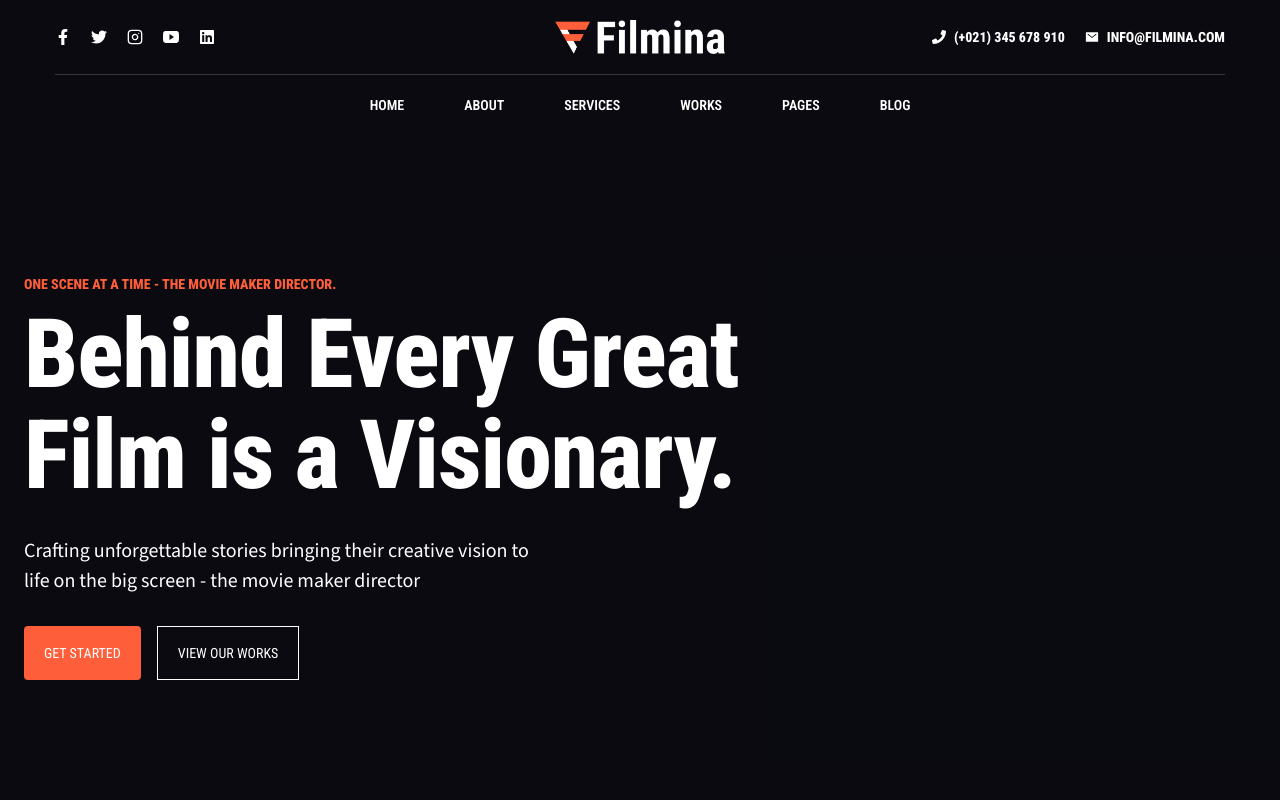
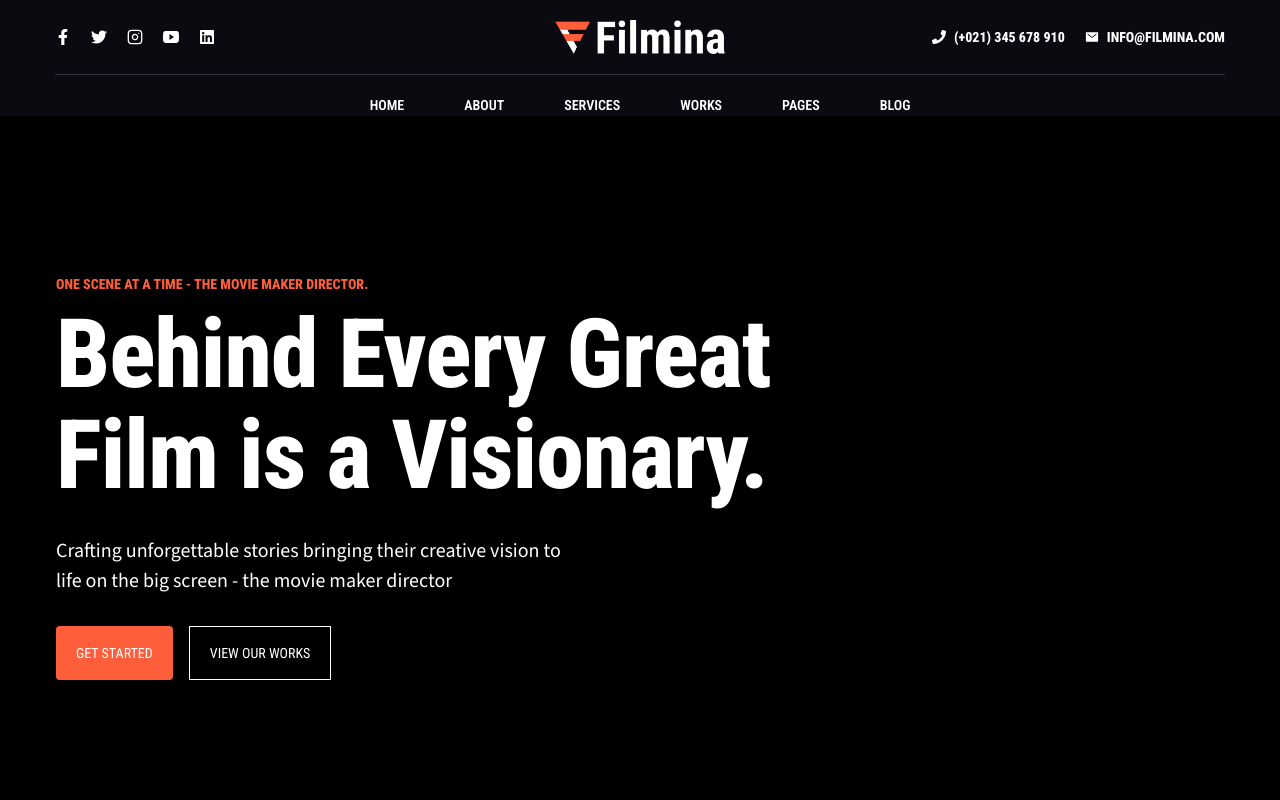
Before and after one commit to mamudulislam/Filmmakersite, a React (Vite) app: page / in a window 1280 px wide. Shown: the top 800 px of the page. Built offline with nearby package versions, Linux system fonts and the light colour scheme.

Commit message:
changes banner

```diff
--- a/src/Componentes/Banner.jsx
+++ b/src/Componentes/Banner.jsx
@@ -3,7 +3,7 @@ import { motion } from 'framer-motion'
 
 const Banner = () => {
     return (
-        <div className="mx-auto w-full max-w-screen-xl bg-[#1A1B2A66] px-6 pt-20 md:pt-[158px]">
+        <div className="mx-auto w-full max-w-screen-xl px-14 pt-20 md:pt-[158px]">
             <motion.p
                 className="font-Roboto uppercase font-extrabold text-sm text-[#FF5E3A] mb-2 md:mb-[10px]"
                 initial={{ opacity: 0 }}
```
